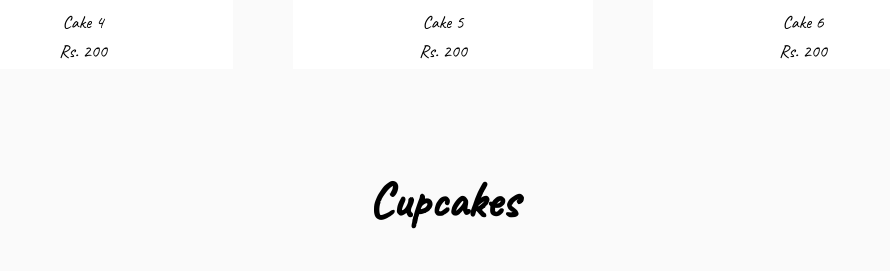
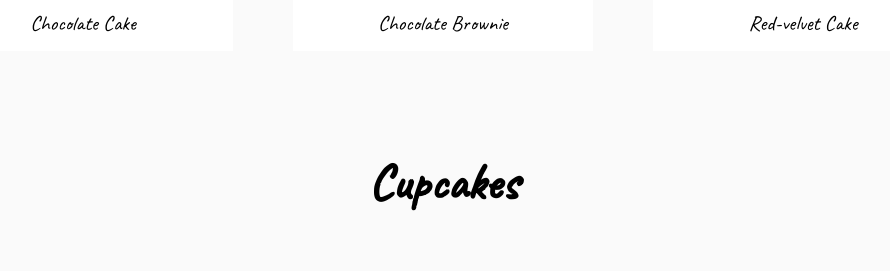
Before and after one commit to divyanshi-agr/SL3_MiniProject_CandyTreats, a PHP site: page /cakePage.html in a window 1280 px wide. Shown: the part 898-1169 px from the top of the page, without its empty margins (197-1087 px from the left). Run offline with PHP 8.4, Linux system fonts and the light colour scheme.

Commit message:
stylings

```diff
--- a/cake2.css
+++ b/cake2.css
@@ -125,7 +125,9 @@ li {
 }
 
 .img-n-desc p {
-  margin: 7px;
+  margin: 15px;
+
+  font-size: 21px;
 }
 
 .candy .img-n-desc {
--- a/cakePage.html
+++ b/cakePage.html
@@ -31,11 +31,6 @@
       </div>
     </header>
     <div class="cakepage-body">
-      <!-- <div class="searchbox">
-        <label for="gsearch">Search:</label>
-        <input type="search" id="gsearch" name="gsearch" />
-      </div> -->
-
       <div class="bottom-nav">
         <ul>
           <a href="#cakes"><li>Cakes</li></a>
@@ -53,42 +48,36 @@
         <div class="img-section">
           <div class="img-n-desc">
             <img src="/images/cheesecake.jpeg" />
-            <p class="title">Cake 1</p>
-            <p class="price">Rs. 200</p>
+            <p class="title">Rasberry Cheesecake</p>
           </div>
 
           <div class="img-n-desc">
             <img src="images/pinkcake.jpeg" />
-            <p class="title">Cake 2</p>
-            <p class="price">Rs. 200</p>
+            <p class="title">Rose Cake</p>
           </div>
 
           <div class="img-n-desc">
             <img src="images/purple.jpeg" />
-            <p class="title">Cake 3</p>
-            <p class="price">Rs. 200</p>
+            <p class="title">Mulberry Mousse Cake</p>
           </div>
 
           <div class="img-n-desc">
             <img src="images/pretty.jpeg" />
-            <p class="title">Cake 4</p>
-            <p class="price">Rs. 200</p>
+            <p class="title">Chocolate Cake</p>
           </div>
 
           <div class="img-n-desc">
             <img
               src="https://cdn.pixabay.com/photo/2019/02/25/19/22/brownie-4020342_1280.jpg"
             />
-            <p class="title">Cake 5</p>
-            <p class="price">Rs. 200</p>
+            <p class="title">Chocolate Brownie</p>
           </div>
 
           <div class="img-n-desc">
             <img
               src="https://cdn.pixabay.com/photo/2020/03/10/03/49/red-velvet-cake-4917734_1280.jpg"
             />
-            <p class="title">Cake 6</p>
-            <p class="price">Rs. 200</p>
+            <p class="title">Red-velvet Cake</p>
           </div>
         </div>
       </div>
@@ -102,48 +91,42 @@
             <img
               src="https://cdn.pixabay.com/photo/2017/09/14/14/33/cupcake-2749204__340.jpg"
             />
-            <p class="title">Cupcake 1</p>
-            <p class="price">Rs. 200</p>
+            <p class="title">Fruit Frost Cupcake</p>
           </div>
 
           <div class="img-n-desc">
             <img
               src="https://cdn.pixabay.com/photo/2015/03/26/09/39/cupcakes-690040_1280.jpg"
             />
-            <p class="title">Cupcake 2</p>
-            <p class="price">Rs. 200</p>
+            <p class="title">Choco-Vanilla Frost Cupcake</p>
           </div>
 
           <div class="img-n-desc">
             <img
               src="https://cdn.pixabay.com/photo/2020/07/22/09/40/muffins-5428591_1280.jpg"
             />
-            <p class="title">Cupcake 3</p>
-            <p class="price">Rs. 200</p>
+            <p class="title">Berry Cupcake</p>
           </div>
 
           <div class="img-n-desc">
             <img
               src="https://cdn.pixabay.com/photo/2015/12/08/00/42/cupcakes-1081963_1280.jpg"
             />
-            <p class="title">Cupcake 4</p>
-            <p class="price">Rs. 200</p>
+            <p class="title">Chocolate Cupcake</p>
           </div>
 
           <div class="img-n-desc">
             <img
               src="https://images.pexels.com/photos/4459664/pexels-photo-4459664.jpeg?auto=compress&cs=tinysrgb&dpr=2&h=650&w=940"
             />
-            <p class="title">Cupcake 5</p>
-            <p class="price">Rs. 200</p>
+            <p class="title">Red-Velvet Cupcake</p>
           </div>
 
           <div class="img-n-desc">
             <img
               src="https://images.unsplash.com/photo-1600002415506-dd06090d3480?ixlib=rb-1.2.1&ixid=eyJhcHBfaWQiOjEyMDd9&auto=format&fit=crop&w=1050&q=80"
             />
-            <p class="title">Cupcake 6</p>
-            <p class="price">Rs. 200</p>
+            <p class="title">Rose Cupcake</p>
           </div>
         </div>
       </div>
@@ -158,48 +141,42 @@
             <img
               src="https://cdn.pixabay.com/photo/2019/05/12/22/15/mini-4199295_1280.jpg"
             />
-            <p class="title">Donut 1</p>
-            <p class="price">Rs. 200</p>
+            <p class="title">Choco-Vanilla Donuts</p>
           </div>
 
           <div class="img-n-desc">
             <img
               src="https://cdn.pixabay.com/photo/2020/09/09/12/41/doughnut-5557499_1280.jpg"
             />
-            <p class="title">Donut 2</p>
-            <p class="price">Rs. 200</p>
+            <p class="title">Sprinkle Vanilla Donut</p>
           </div>
 
           <div class="img-n-desc">
             <img
               src="https://images.pexels.com/photos/4686960/pexels-photo-4686960.jpeg?auto=compress&cs=tinysrgb&dpr=2&h=650&w=940"
             />
-            <p class="title">Donut 3</p>
-            <p class="price">Rs. 200</p>
+            <p class="title">Mixed Colour Donuts</p>
           </div>
 
           <div class="img-n-desc">
             <img
               src="https://cdn.pixabay.com/photo/2017/02/02/00/11/donut-2031755_1280.jpg"
             />
-            <p class="title">Donut 4</p>
-            <p class="price">Rs. 200</p>
+            <p class="title">Round Sprinkle Donuts</p>
           </div>
 
           <div class="img-n-desc">
             <img
               src="https://images.unsplash.com/photo-1527515545081-5db817172677?ixlib=rb-1.2.1&ixid=eyJhcHBfaWQiOjEyMDd9&auto=format&fit=crop&w=1050&q=80"
             />
-            <p class="title">Donut 5</p>
-            <p class="price">Rs. 200</p>
+            <p class="title">Party Box</p>
           </div>
 
           <div class="img-n-desc">
             <img
               src="https://images.unsplash.com/photo-1533136872-c5d7b7b800ae?ixlib=rb-1.2.1&ixid=eyJhcHBfaWQiOjEyMDd9&auto=format&fit=crop&w=1950&q=80"
             />
-            <p class="title">Donut 6</p>
-            <p class="price">Rs. 200</p>
+            <p class="title">Oreo Donuts</p>
           </div>
         </div>
       </div>
@@ -213,48 +190,42 @@
             <img
               src="https://cdn.pixabay.com/photo/2017/07/28/14/23/macarons-2548810__340.jpg"
             />
-            <p class="title">Macaroon 1</p>
-            <p class="price">Rs. 200</p>
+            <p class="title">Rasberry Macaroon</p>
           </div>
 
           <div class="img-n-desc">
             <img
               src="https://cdn.pixabay.com/photo/2016/11/22/19/31/dessert-1850216_1280.jpg"
             />
-            <p class="title">Macaroon 2</p>
-            <p class="price">Rs. 200</p>
+            <p class="title">Cherry-Vanilla Macaroon</p>
           </div>
 
           <div class="img-n-desc">
             <img
               src="https://cdn.pixabay.com/photo/2020/08/28/13/23/macaroon-5524584_1280.jpg"
             />
-            <p class="title">Macaroon 3</p>
-            <p class="price">Rs. 200</p>
+            <p class="title">Orange-Mango Macaroon</p>
           </div>
 
           <div class="img-n-desc">
             <img
               src="https://images.pexels.com/photos/239575/pexels-photo-239575.jpeg?auto=compress&cs=tinysrgb&dpr=1&w=500"
             />
-            <p class="title">Macaroon 4</p>
-            <p class="price">Rs. 200</p>
+            <p class="title">Party Box</p>
           </div>
 
           <div class="img-n-desc">
             <img
               src="https://images.unsplash.com/photo-1596241913238-0398780c5c1c?ixlib=rb-1.2.1&ixid=eyJhcHBfaWQiOjEyMDd9&auto=format&fit=crop&w=1050&q=80"
             />
-            <p class="title">Macaroon 5</p>
-            <p class="price">Rs. 200</p>
+            <p class="title">Strawberry Macaroon</p>
           </div>
 
           <div class="img-n-desc">
             <img
               src="https://cdn.pixabay.com/photo/2020/06/27/00/14/macaroon-5344231_1280.jpg"
             />
-            <p class="title">Macaroon 6</p>
-            <p class="price">Rs. 200</p>
+            <p class="title">Blueberry Macaroon</p>
           </div>
         </div>
       </div>
@@ -268,46 +239,40 @@
             <img
               src="https://heatherchristo.com/wp-content/uploads/2017/05/Blueberry-Waffles-with-Blueberry-Maple-Suace-Vegan-and-Gluten-Free-from-HeatherChristo.com_.jpg"
             />
-            <p class="title">Waffle 1</p>
-            <p class="price">Rs. 200</p>
+            <p class="title">Blueberry Waffle</p>
           </div>
 
           <div class="img-n-desc">
             <img
               src="https://kitchencookbook.net/wp-content/uploads/2018/09/Red-waffles-e1538125100569.png"
             />
-            <p class="title">Waffle 2</p>
-            <p class="price">Rs. 200</p>
+            <p class="title">Red-Velvet Waffle</p>
           </div>
 
           <div class="img-n-desc">
             <img src="https://i.ytimg.com/vi/oe6uVYogBbA/maxresdefault.jpg" />
-            <p class="title">Waffle 3</p>
-            <p class="price">Rs. 200</p>
+            <p class="title">Chocolate Waffle</p>
           </div>
 
           <div class="img-n-desc">
             <img
               src="https://encrypted-tbn0.gstatic.com/images?q=tbn%3AANd9GcTOz6kzf_5R6T-8PIfiVgirZg7zVczlqoUwsQ&usqp=CAU"
             />
-            <p class="title">Waffle 4</p>
-            <p class="price">Rs. 200</p>
+            <p class="title">Caramel-icecream Waffle</p>
           </div>
 
           <div class="img-n-desc">
             <img
               src="https://imagesvc.meredithcorp.io/v3/mm/image?url=https%3A%2F%2Fassets.marthastewart.com%2Fstyles%2Fwmax-750%2Fd38%2Fpeanut-butter-waffles-6806-284-msl0918%2Fpeanut-butter-waffles-6806-284-msl0918_horiz.jpg%3Fitok%3Dm_03dqqy"
             />
-            <p class="title">Waffle 5</p>
-            <p class="price">Rs. 200</p>
+            <p class="title">Rasberry-Banana Waffle</p>
           </div>
 
           <div class="img-n-desc">
             <img
               src="https://media-cdn.tripadvisor.com/media/photo-s/10/77/da/c6/belgian-waffles-with.jpg"
             />
-            <p class="title">Waffle 6</p>
-            <p class="price">Rs. 200</p>
+            <p class="title">Oreo-icecream Waffle</p>
           </div>
         </div>
       </div>
```
Also changed, not shown: candyPage.html (+18 -36 lines).
